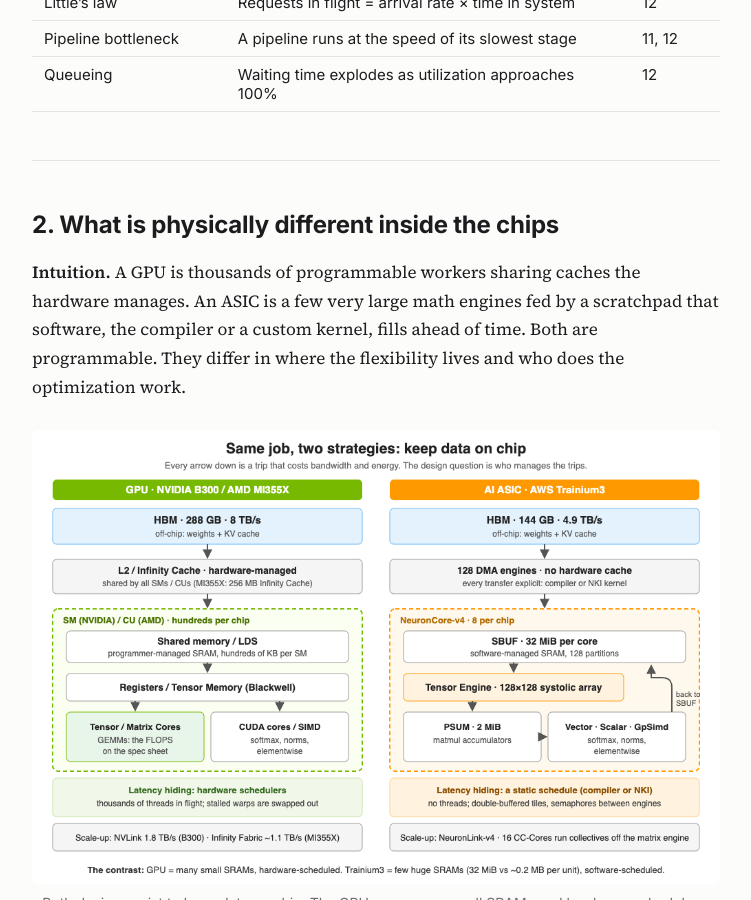
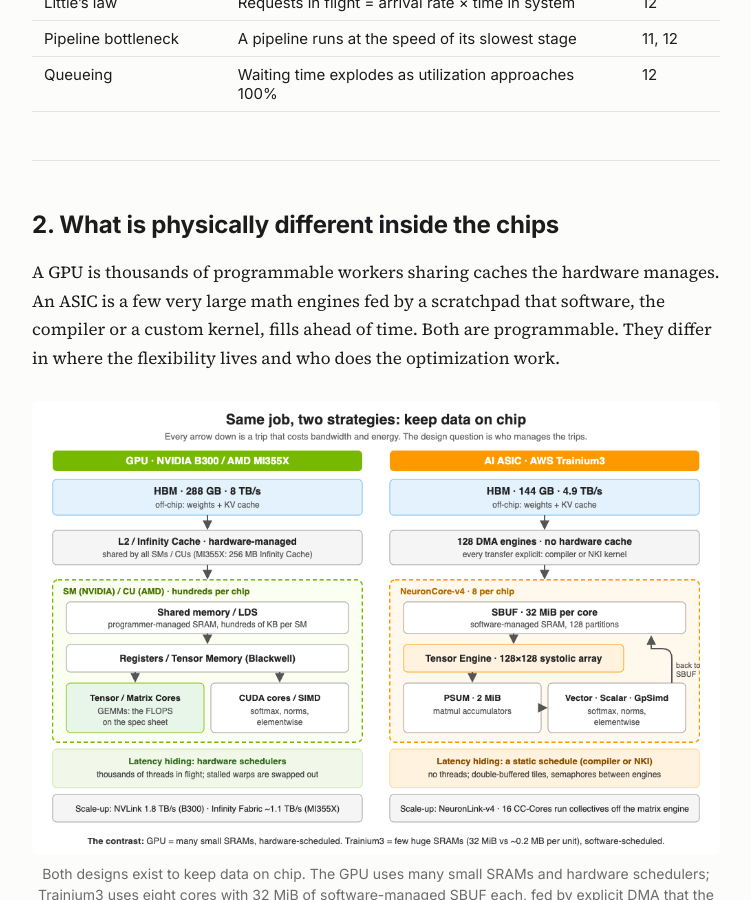
Before and after one commit to bananighosh/bananighosh.github.io, a Jekyll site: the page built from _posts/2026-11-11-flops-are-not-tokens.md, in a window 1280 px wide and 900 px high, scrolled down 2632 px. Shown: the whole window, without its empty margins (264-1015 px from the left). Built offline with Jekyll 4.4.1, drawn with Linux system fonts in a browser that asks for light colours; some of the changed text lies outside the part shown.

Commit message:
Remove Intuition lead-in labels
Co-Authored-By: Claude Opus 5.5 <noreply@anthropic.com>
Claude-Session: https://claude.ai/code/session_01K2HJxVzaKNb3x7zQA1gymF

````diff
--- a/_posts/2026-11-11-flops-are-not-tokens.md
+++ b/_posts/2026-11-11-flops-are-not-tokens.md
@@ -65,7 +65,7 @@ This post walks that chain once, and at every link asks the same question of the
 
 ## 2. What is physically different inside the chips
 
-<b>Intuition.</b> A GPU is thousands of programmable workers sharing caches the hardware manages. An ASIC is a few very large math engines fed by a scratchpad that software, the compiler or a custom kernel, fills ahead of time. Both are programmable. They differ in where the flexibility lives and who does the optimization work.
+A GPU is thousands of programmable workers sharing caches the hardware manages. An ASIC is a few very large math engines fed by a scratchpad that software, the compiler or a custom kernel, fills ahead of time. Both are programmable. They differ in where the flexibility lives and who does the optimization work.
 
 <figure><img src="/assets/img/flops-are-not-tokens/gpu-vs-trainium3-hierarchy.png" alt="Both designs exist to keep data on chip. The GPU uses many small SRAMs and hardware schedulers; Trainium3 uses eight cores with 32 MiB of software-managed SBUF each, fed by explicit DMA that the compiler or an NKI kernel schedules." loading="lazy"><figcaption>Both designs exist to keep data on chip. The GPU uses many small SRAMs and hardware schedulers; Trainium3 uses eight cores with 32 MiB of software-managed SBUF each, fed by explicit DMA that the compiler or an NKI kernel schedules.</figcaption></figure>
 
@@ -129,7 +129,7 @@ Jalapeño makes the same argument from the other direction: less HBM than a B300
 
 ## 3. Prefill vs decode: why one request stresses hardware two ways
 
-<b>Intuition.</b> <b>Prefill</b> reads the whole prompt at once: lots of math, very parallel. <b>Decode</b> writes one token at a time: very little math per step, but every step re-reads all the weights and the whole KV cache.
+<b>Prefill</b> reads the whole prompt at once: lots of math, very parallel. <b>Decode</b> writes one token at a time: very little math per step, but every step re-reads all the weights and the whole KV cache.
 
 <figure><img src="/assets/img/flops-are-not-tokens/diagram2-prefill-vs-decode-v2.png" alt="diagram2 prefill vs decode v2" loading="lazy"></figure>
 
@@ -183,7 +183,7 @@ In principle, a large enough batch lifts decode past the ridge. In practice, the
 
 ## 4. The KV cache: the capacity wall
 
-<b>Intuition.</b> Every token a user has sent or received leaves a record in memory, the KV cache. Batching is a carpool: one read of the weights serves every passenger. But every passenger brings luggage, its own KV cache, and the luggage does not shrink when you add riders. Add enough riders and you are mostly moving luggage.
+Every token a user has sent or received leaves a record in memory, the KV cache. Batching is a carpool: one read of the weights serves every passenger. But every passenger brings luggage, its own KV cache, and the luggage does not shrink when you add riders. Add enough riders and you are mostly moving luggage.
 
 ```txt
 KV bytes per token = 2 (K and V) × 80 layers × 8 KV heads × 128 head dim × 1 byte (FP8)
@@ -235,7 +235,7 @@ FP8 stores each of Llama 3.3 70B's 70.55 billion parameters in 8 bits, one byte,
 
 ## 5. Energy: why inference ASICs exist at all
 
-<b>Intuition.</b> Math is cheap; moving data is expensive. In a data center with a fixed power budget, the chip that spends less energy moving bytes serves more tokens.
+Math is cheap; moving data is expensive. In a data center with a fixed power budget, the chip that spends less energy moving bytes serves more tokens.
 
 ```txt
 Energy per operation (45 nm process):
@@ -272,7 +272,7 @@ Three levers cut energy per token: keep more data on chip, move fewer bits per v
 
 ## 6. Tile quantization: the hidden tax on small batches
 
-<b>Intuition.</b> Matrix units work on fixed-size blocks. If the block has room for 128 rows and you bring 8, you still pay for 128 and get 8.
+Matrix units work on fixed-size blocks. If the block has room for 128 rows and you bring 8, you still pay for 128 and get 8.
 
 <figure><img src="/assets/img/flops-are-not-tokens/tile-quantization.png" alt="tile quantization" loading="lazy"></figure>
 
@@ -305,7 +305,7 @@ Prefill fills tiles easily (batch × prompt rows). Decode at small batch wastes
 
 ## 7. Communication and scale-up
 
-<b>Intuition.</b> Large models span many chips, and chips must talk every layer. Every message pays a fixed startup latency before any bytes flow, so small messages are all latency and large messages are all bandwidth.
+Large models span many chips, and chips must talk every layer. Every message pays a fixed startup latency before any bytes flow, so small messages are all latency and large messages are all bandwidth.
 
 <figure><img src="/assets/img/flops-are-not-tokens/scale-hierarchy-trn3.png" alt="scale hierarchy trn3" loading="lazy"></figure>
 
@@ -343,7 +343,7 @@ Interconnect bandwidth can matter more than another few hundred TFLOPS.
 
 ## 8. Software: the part that often decides real performance
 
-<b>Intuition.</b> A chip is only as fast as the code that runs on it. An excellent chip with a weak compiler loses to weaker hardware with a mature stack.
+A chip is only as fast as the code that runs on it. An excellent chip with a weak compiler loses to weaker hardware with a mature stack.
 
 <figure><img src="/assets/img/flops-are-not-tokens/software-stacks-trainium.png" alt="software stacks trainium" loading="lazy"></figure>
 
@@ -374,7 +374,7 @@ Between NVIDIA and AMD the names differ but the concepts map closely; porting us
 
 ## 9. Optimization is bottleneck removal
 
-<b>Intuition.</b> Every optimization removes one specific bottleneck. Diagnose first, then pick.
+Every optimization removes one specific bottleneck. Diagnose first, then pick.
 
 | Symptom | Bottleneck | First fixes |
 | --- | --- | --- |
@@ -443,7 +443,7 @@ Between NVIDIA and AMD the names differ but the concepts map closely; porting us
 
 ## 11. Prefill/decode disaggregation
 
-<b>Intuition.</b> Prefill wants compute. Decode wants bandwidth, KV capacity, and energy efficiency. Running both on the same chip makes each stall the other. Split them into two pools, and let each pool use the hardware that fits its job.
+Prefill wants compute. Decode wants bandwidth, KV capacity, and energy efficiency. Running both on the same chip makes each stall the other. Split them into two pools, and let each pool use the hardware that fits its job.
 
 <figure><img src="/assets/img/flops-are-not-tokens/diagram4-pd-disaggregation.svg" alt="diagram4 pd disaggregation" loading="lazy"></figure>
 
@@ -469,7 +469,7 @@ Total transfer is that figure times your request rate. Across <b>different</b> c
 
 ## 12. Capacity planning: sizing each pool from demand
 
-<b>Intuition.</b> Prefill and decode form a two-stage pipeline. The whole system runs at the speed of the slower stage, so adding prefill when decode is the bottleneck only adds cost. Size each pool from the traffic, not 50/50.
+Prefill and decode form a two-stage pipeline. The whole system runs at the speed of the slower stage, so adding prefill when decode is the bottleneck only adds cost. Size each pool from the traffic, not 50/50.
 
 ```txt
 Inputs
@@ -526,7 +526,7 @@ A chip is cheaper for decode than B300 if:
 
 ## 13. What a token costs on each chip
 
-<b>Intuition.</b> Vendors market peak FLOPS. Buyers pay per token. Most serving cost is decode, and decode is bound by HBM bandwidth, the scale-up fabric, and software, so <b>$/hour ÷ delivered tokens</b> decides fleet economics.
+Vendors market peak FLOPS. Buyers pay per token. Most serving cost is decode, and decode is bound by HBM bandwidth, the scale-up fabric, and software, so <b>$/hour ÷ delivered tokens</b> decides fleet economics.
 
 ### Rack-scale headline numbers (dense)
 
````
